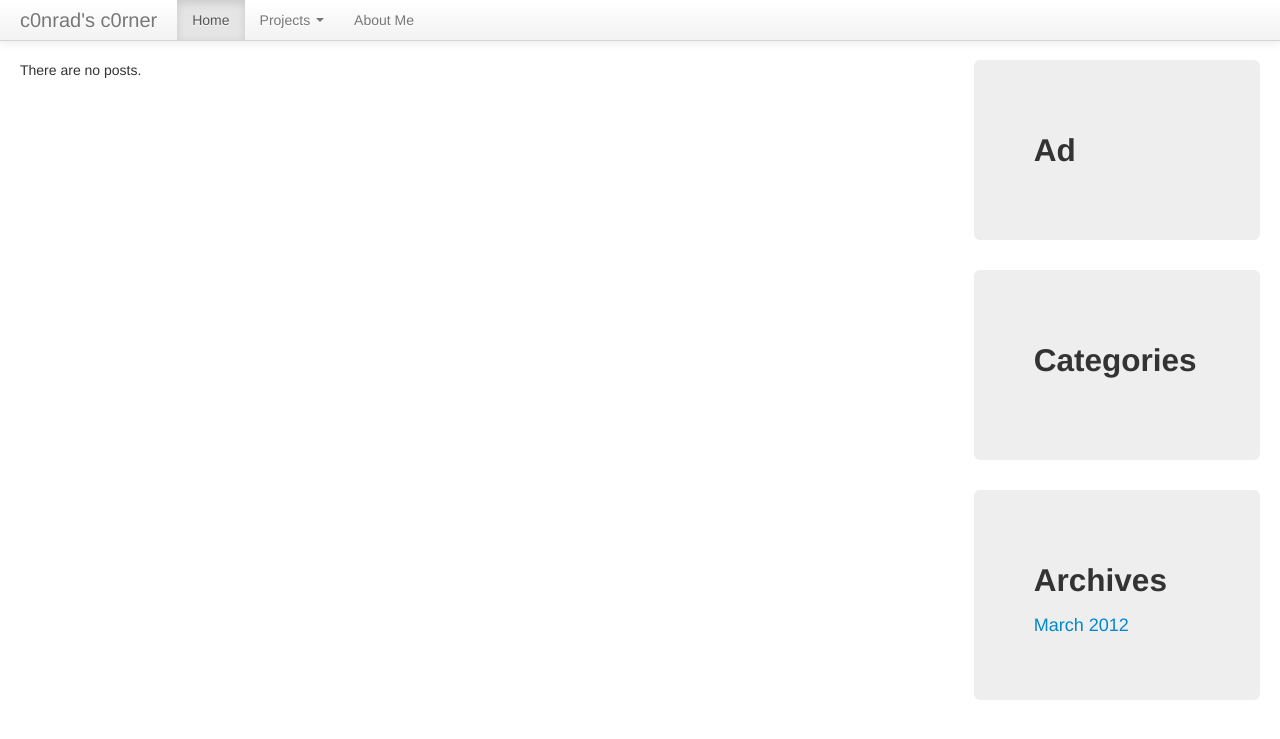
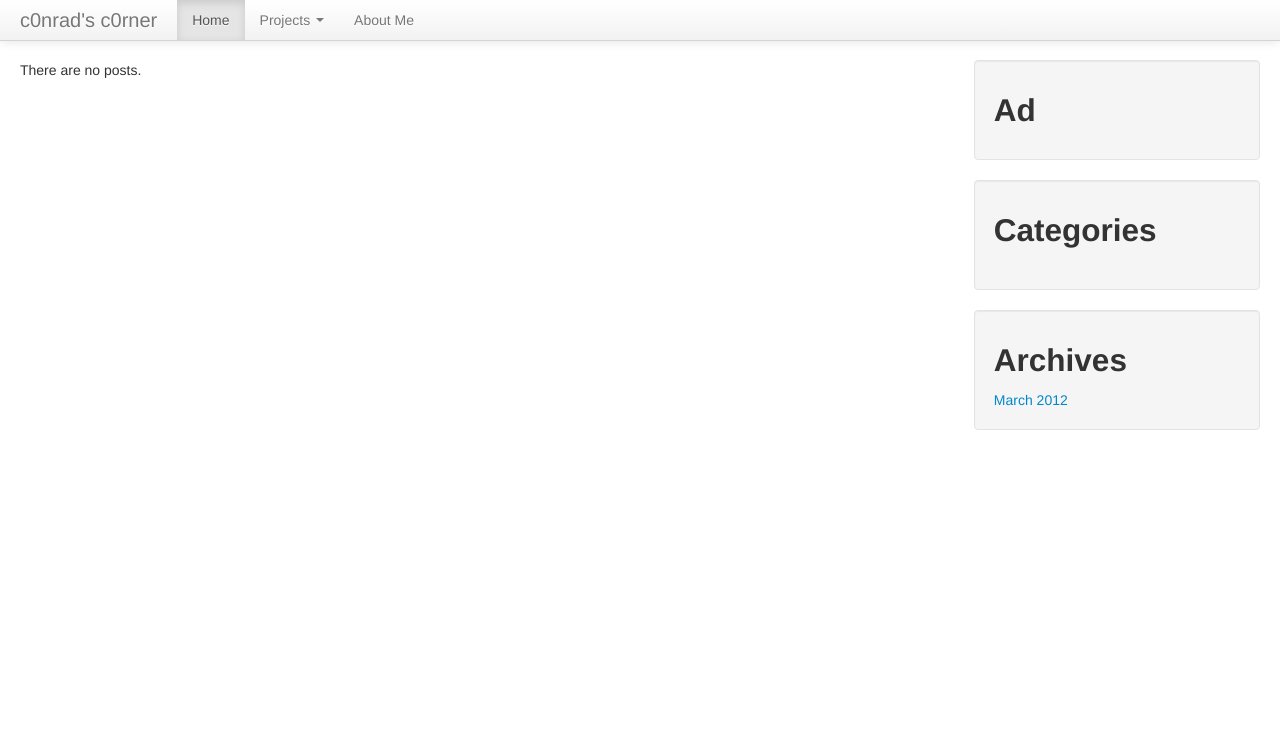
Before and after one commit to c0nrad/c0nradsc0rner, a Django app: page / in a window 1280 px wide. Shown: the top 739 px of the page. Run offline with Django 3.2, Linux system fonts and the light colour scheme; data that the repository does not hold is empty; parts of the project's set-up code (start-up, migrations or seed data) failed here and were passed over; some libraries are stand-ins or nearby versions.

Commit message:
lifetracker post

```diff
--- a/blog/templates/index.html
+++ b/blog/templates/index.html
@@ -46,8 +46,7 @@
 
     <!-- SIDE BAR -->
     <div class="span3">
-
-      <div class="hero-unit">
+      <div class="well">
           <h2> Ad </h2>
         <script type="text/javascript"><!--
           google_ad_client = "ca-pub-6591355363097538";
@@ -62,7 +61,7 @@
           </script>
       </div>
 
-      <div class="hero-unit">
+      <div class="well">
         <h2>Categories</h2>
         <div class="accordion" id="accordion2">
           {% for categoryName, blogs in categories.items %}
@@ -85,11 +84,10 @@
         </div>
       </div>
 
-      <div class="hero-unit">
+      <div class="well">
         <h2> Archives</h2>
         <a> March 2012 </a>
       </div>
-
     </div>
 
   </div>
```
Also changed, not shown: 1 other file.
